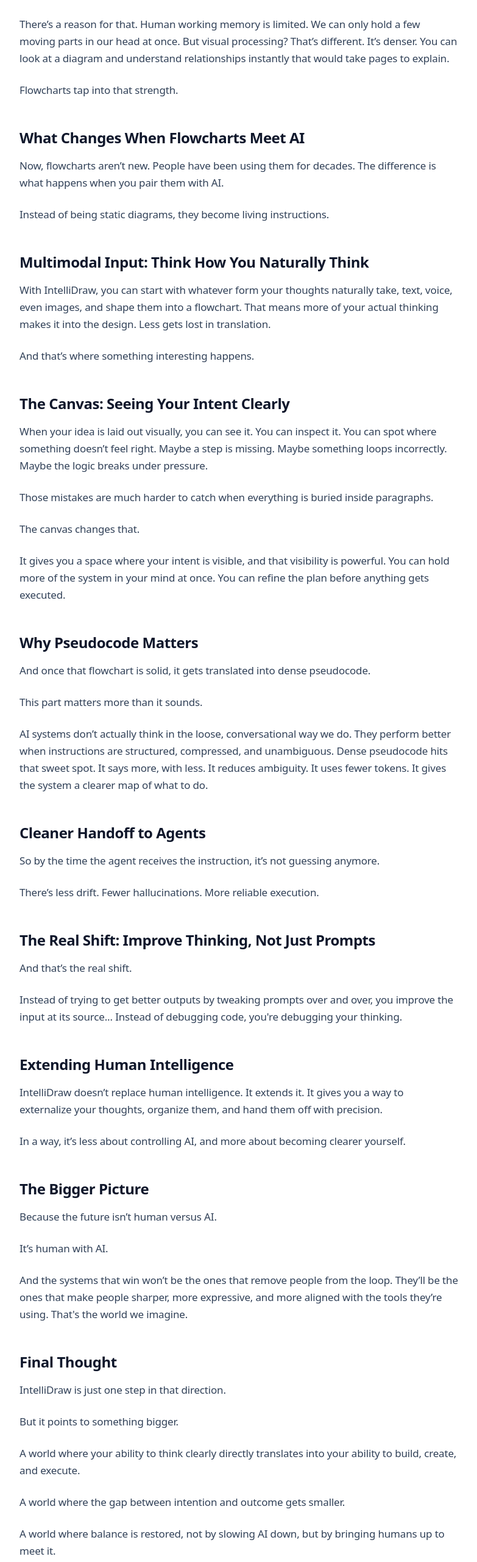
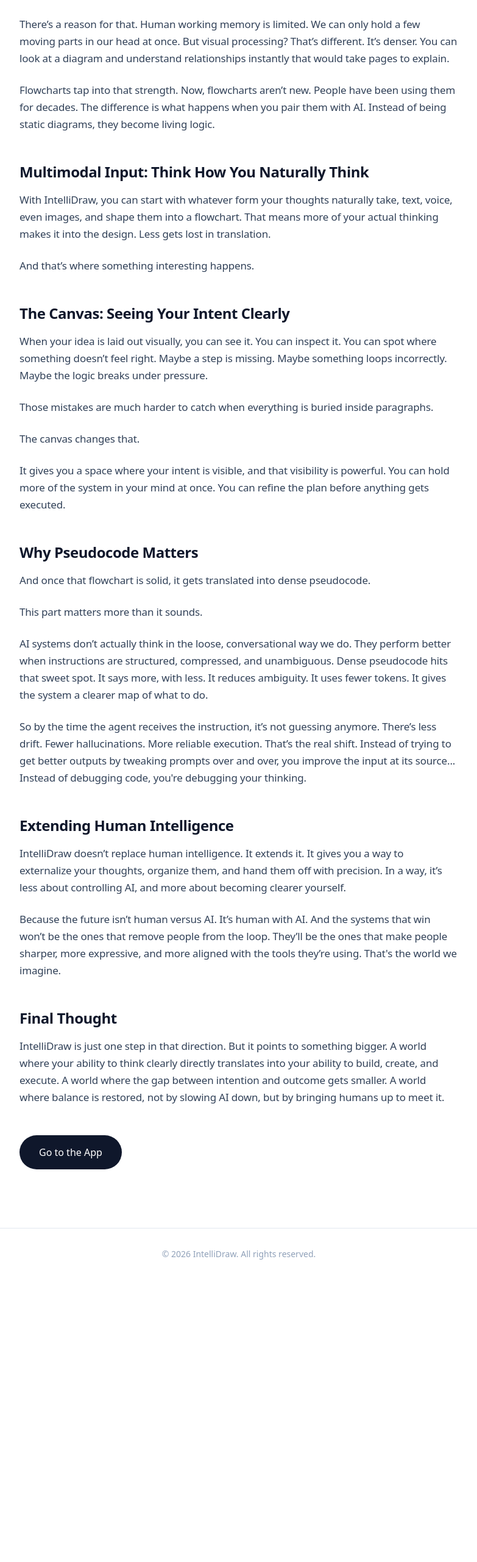
Before and after one commit to backshotrecords/IntelliDraw, a React (Vite) app: page /about in a window 1280 px wide. Shown: the part 2144-4706 px from the top of the page at 61% size, without its empty margins (248-1031 px from the left). After the commit the page ends 4243 px from the top, so only its background shows below. Built offline with nearby package versions, Linux system fonts and the light colour scheme.

Commit message:
tghten up about page

```diff
--- a/src/pages/About.tsx
+++ b/src/pages/About.tsx
@@ -64,12 +64,13 @@
 
             <h2 className="text-2xl font-bold text-slate-900 mt-12 mb-4">Why Visual Thinking Works Better</h2>
             <p className="mb-6">Think about it. Your brain doesn’t really think in paragraphs. It thinks in chunks, relationships, cause and effect. Visual patterns. That’s why diagrams often make things “click” faster than explanations.</p>
-            <p className="mb-6">There’s a reason for that. Human working memory is limited. We can only hold a few moving parts in our head at once. But visual processing? That’s different. It’s denser. You can look at a diagram and understand relationships instantly that would take pages to explain.</p>
-            <p className="mb-6">Flowcharts tap into that strength.</p>
-
-            <h2 className="text-2xl font-bold text-slate-900 mt-12 mb-4">What Changes When Flowcharts Meet AI</h2>
-            <p className="mb-6">Now, flowcharts aren’t new. People have been using them for decades. The difference is what happens when you pair them with AI.</p>
-            <p className="mb-6">Instead of being static diagrams, they become living instructions.</p>
+            <p className="mb-6">There’s a reason for that. Human working memory is limited.
+              We can only hold a few moving parts in our head at once. But visual processing?
+              That’s different. It’s denser. You can look at a diagram and understand relationships
+              instantly that would take pages to explain.</p>
+            <p className="mb-6">Flowcharts tap into that strength. Now, flowcharts aren’t new.
+              People have been using them for decades. The difference is what happens when you pair them with AI.
+              Instead of being static diagrams, they become living logic.</p>
 
             <h2 className="text-2xl font-bold text-slate-900 mt-12 mb-4">Multimodal Input: Think How You Naturally Think</h2>
             <p className="mb-6">With IntelliDraw, you can start with whatever form your thoughts naturally take, text, voice, even images, and shape them into a flowchart. That means more of your actual thinking makes it into the design. Less gets lost in translation.</p>
@@ -86,29 +87,28 @@
             <p className="mb-6">This part matters more than it sounds.</p>
             <p className="mb-6">AI systems don’t actually think in the loose, conversational way we do. They perform better when instructions are structured, compressed, and unambiguous. Dense pseudocode hits that sweet spot. It says more, with less. It reduces ambiguity. It uses fewer tokens. It gives the system a clearer map of what to do.</p>
 
-            <h2 className="text-2xl font-bold text-slate-900 mt-12 mb-4">Cleaner Handoff to Agents</h2>
-            <p className="mb-6">So by the time the agent receives the instruction, it’s not guessing anymore.</p>
-            <p className="mb-6">There’s less drift. Fewer hallucinations. More reliable execution.</p>
-
-            <h2 className="text-2xl font-bold text-slate-900 mt-12 mb-4">The Real Shift: Improve Thinking, Not Just Prompts</h2>
-            <p className="mb-6">And that’s the real shift.</p>
-            <p className="mb-6">Instead of trying to get better outputs by tweaking prompts over and over, you improve the input at its source... Instead of debugging code, you're debugging your thinking.</p>
+            <p className="mb-6">So by the time the agent receives the instruction, it’s not guessing anymore.
+              There’s less drift. Fewer hallucinations. More reliable execution. That’s the real shift.
+              Instead of trying to get better outputs by tweaking prompts
+              over and over, you improve the input at its source... Instead of debugging code,
+              you're debugging your thinking.</p>
 
             <h2 className="text-2xl font-bold text-slate-900 mt-12 mb-4">Extending Human Intelligence</h2>
-            <p className="mb-6">IntelliDraw doesn’t replace human intelligence. It extends it. It gives you a way to externalize your thoughts, organize them, and hand them off with precision.</p>
-            <p className="mb-6">In a way, it’s less about controlling AI, and more about becoming clearer yourself.</p>
+            <p className="mb-6">IntelliDraw doesn’t replace human intelligence. It extends it.
+              It gives you a way to externalize your thoughts, organize them, and hand them off with precision.
+              In a way, it’s less about controlling AI, and more about becoming clearer yourself.</p>
 
-            <h2 className="text-2xl font-bold text-slate-900 mt-12 mb-4">The Bigger Picture</h2>
-            <p className="mb-6">Because the future isn’t human versus AI.</p>
-            <p className="mb-6">It’s human with AI.</p>
-            <p className="mb-6">And the systems that win won’t be the ones that remove people from the loop. They’ll be the ones that make people sharper, more expressive, and more aligned with the tools they’re using. That's the world we imagine.</p>
+            <p className="mb-6">Because the future isn’t human versus AI.
+              It’s human with AI. And the systems that win won’t be the ones that remove people from the loop.
+              They’ll be the ones that make people sharper, more expressive, and more aligned with the
+              tools they’re using. That's the world we imagine.</p>
 
             <h2 className="text-2xl font-bold text-slate-900 mt-12 mb-4">Final Thought</h2>
-            <p className="mb-6">IntelliDraw is just one step in that direction.</p>
-            <p className="mb-6">But it points to something bigger.</p>
-            <p className="mb-6">A world where your ability to think clearly directly translates into your ability to build, create, and execute.</p>
-            <p className="mb-6">A world where the gap between intention and outcome gets smaller.</p>
-            <p className="mb-6">A world where balance is restored, not by slowing AI down, but by bringing humans up to meet it.</p>
+            <p className="mb-6">IntelliDraw is just one step in that direction.
+              But it points to something bigger.
+              A world where your ability to think clearly directly translates into your ability to build, create, and execute.
+              A world where the gap between intention and outcome gets smaller.
+              A world where balance is restored, not by slowing AI down, but by bringing humans up to meet it.</p>
           </div>
 
           <div className="mt-12 text-left">
```
